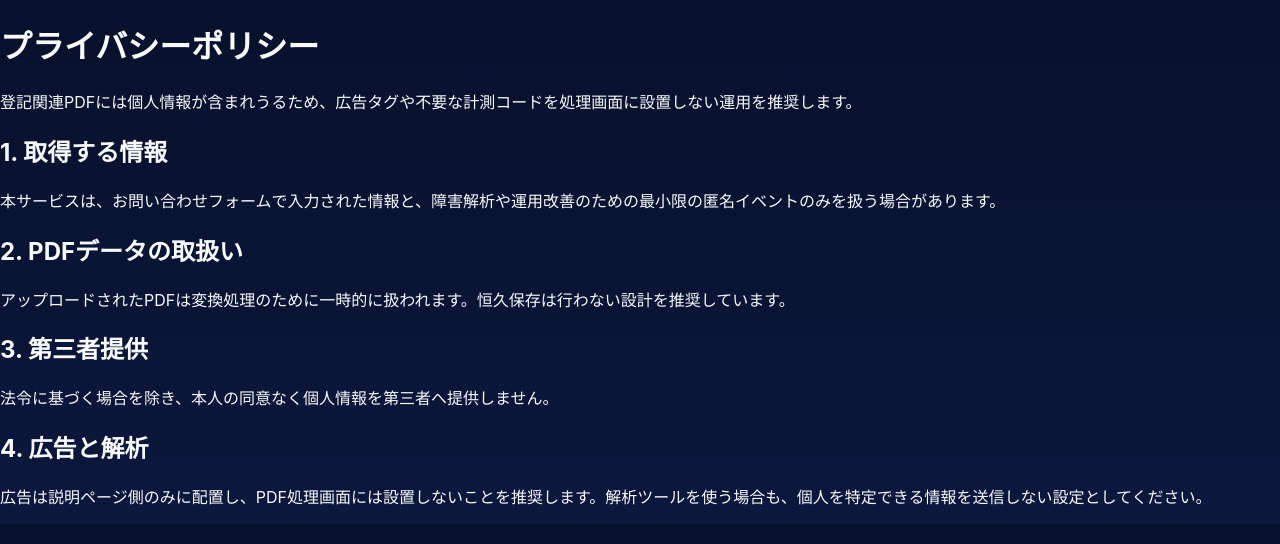
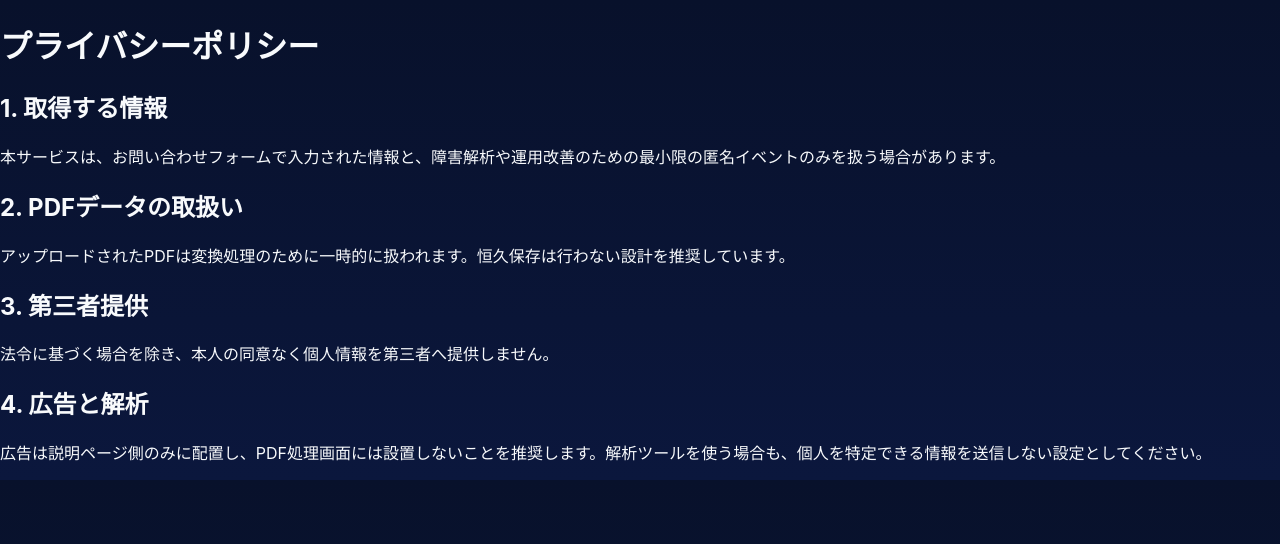
Before and after one commit to tamtamkt7-max/touki-web-app, a Next.js app: page /privacy in a window 1280 px wide. Shown: the top 544 px of the page. Built offline with nearby package versions, Linux system fonts and the light colour scheme.

Commit message:
Update page.tsx

```diff
--- a/app/privacy/page.tsx
+++ b/app/privacy/page.tsx
@@ -4,7 +4,6 @@ export default function PrivacyPage() {
     <main className="container">
       <div className="card">
         <h1>プライバシーポリシー</h1>
-        <div className="warning">登記関連PDFには個人情報が含まれうるため、広告タグや不要な計測コードを処理画面に設置しない運用を推奨します。</div>
         <h2>1. 取得する情報</h2>
         <p className="small">本サービスは、お問い合わせフォームで入力された情報と、障害解析や運用改善のための最小限の匿名イベントのみを扱う場合があります。</p>
         <h2>2. PDFデータの取扱い</h2>
```
